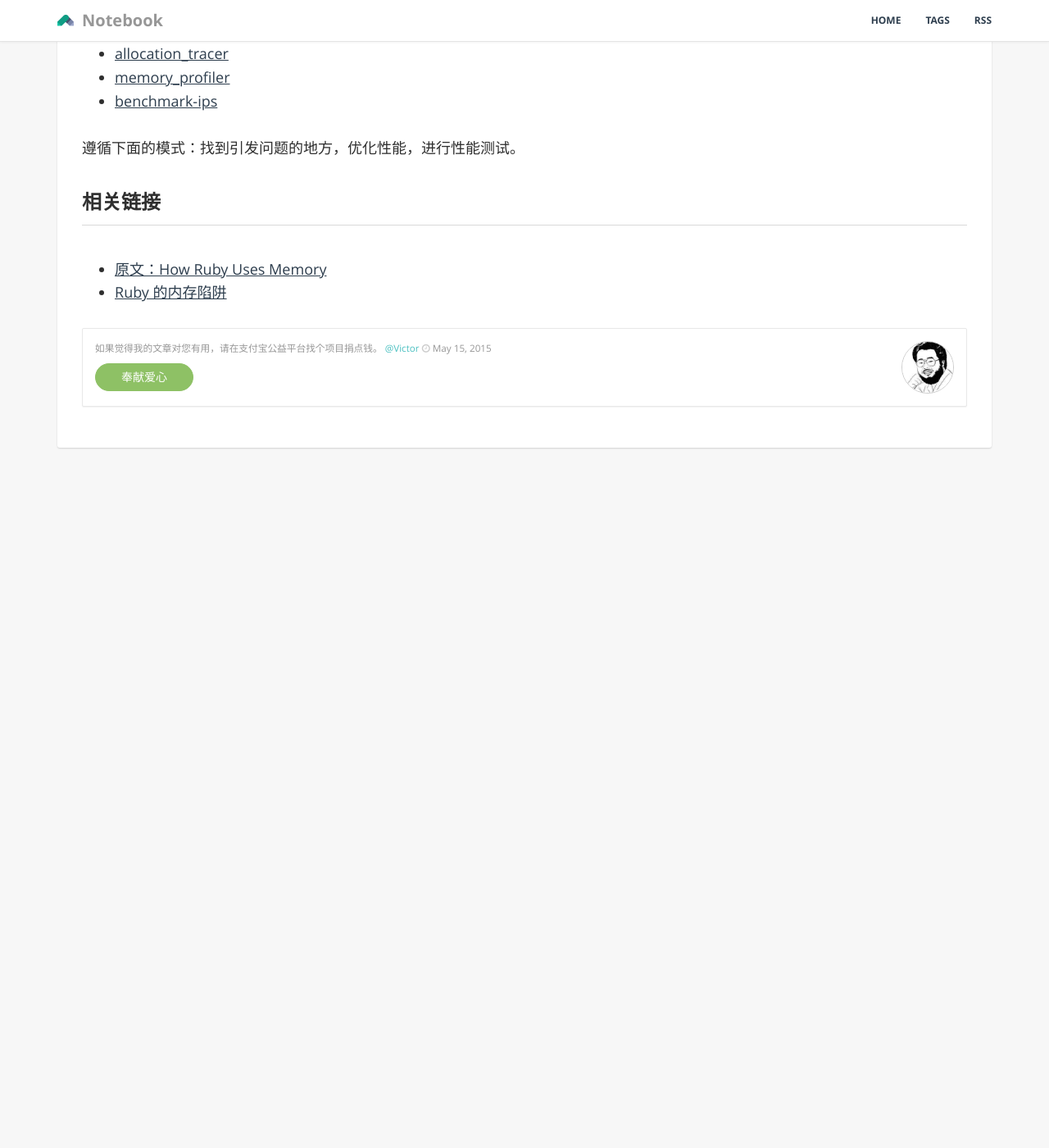
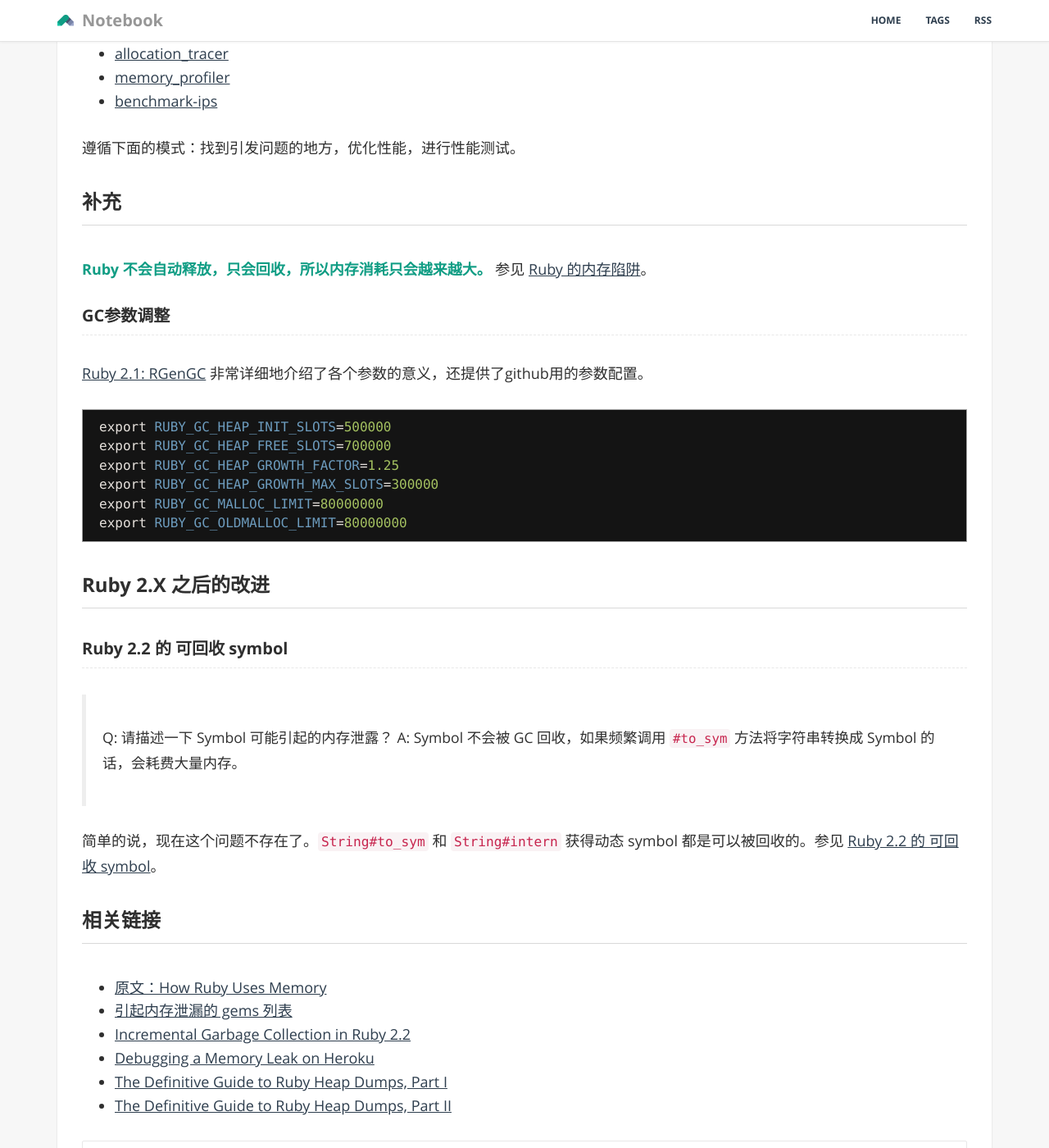
Before and after one commit to GiaoGiaoCat/GiaoGiaoCat.github.io, a Jekyll site: the page built from _posts/201505/2015-05-15-How-Ruby-Uses-Memory.md, in a window 1280 px wide and 1400 px high, scrolled down 5338 px. Shown: the whole window at 82% size. Built offline with Jekyll 4.4.1, drawn with Linux system fonts in a browser that asks for light colours; before the commit the page ends 5929 px from its top, so only the background shows below that.

Commit message:
学习了

````diff
--- a/_posts/201505/2015-05-15-How-Ruby-Uses-Memory.md
+++ b/_posts/201505/2015-05-15-How-Ruby-Uses-Memory.md
@@ -174,7 +174,37 @@ end
 
 遵循下面的模式：找到引发问题的地方，优化性能，进行性能测试。
 
+## 补充
+
+**Ruby 不会自动释放，只会回收，所以内存消耗只会越来越大。** 参见 [Ruby 的内存陷阱](https://ruby-china.org/topics/25584)。
+
+### GC参数调整
+
+[Ruby 2.1: RGenGC](http://tmm1.net/ruby21-rgengc/) 非常详细地介绍了各个参数的意义，还提供了github用的参数配置。
+
+```ruby
+export RUBY_GC_HEAP_INIT_SLOTS=500000
+export RUBY_GC_HEAP_FREE_SLOTS=700000
+export RUBY_GC_HEAP_GROWTH_FACTOR=1.25
+export RUBY_GC_HEAP_GROWTH_MAX_SLOTS=300000
+export RUBY_GC_MALLOC_LIMIT=80000000
+export RUBY_GC_OLDMALLOC_LIMIT=80000000
+```
+
+## Ruby 2.X 之后的改进
+
+### Ruby 2.2 的 可回收 symbol
+
+> Q: 请描述一下 Symbol 可能引起的内存泄露？
+> A: Symbol 不会被 GC 回收，如果频繁调用 `#to_sym` 方法将字符串转换成 Symbol 的话，会耗费大量内存。
+
+简单的说，现在这个问题不存在了。`String#to_sym` 和 `String#intern` 获得动态 symbol 都是可以被回收的。参见 [Ruby 2.2 的 可回收 symbol](https://ruby-china.org/topics/21498)。
+
 ## 相关链接
 
 * [原文：How Ruby Uses Memory](http://www.sitepoint.com/ruby-uses-memory/)
-* [Ruby 的内存陷阱](https://ruby-china.org/topics/25584)
+* [引起内存泄漏的 gems 列表](https://github.com/ASoftCo/leaky-gems)
+* [Incremental Garbage Collection in Ruby 2.2](https://blog.heroku.com/incremental-gc)
+* [Debugging a Memory Leak on Heroku](https://blog.codeship.com/debugging-a-memory-leak-on-heroku/)
+* [The Definitive Guide to Ruby Heap Dumps, Part I](https://blog.codeship.com/the-definitive-guide-to-ruby-heap-dumps-part-i/)
+* [The Definitive Guide to Ruby Heap Dumps, Part II](https://blog.codeship.com/the-definitive-guide-to-ruby-heap-dumps-part-ii/)
````
Also changed, not shown: _posts/201801/2018-03-22-debug-gem.md (added, +73 -0 lines), _posts/201801/2018-03-23-better-gemfile.md (added, +158 -0 lines).
